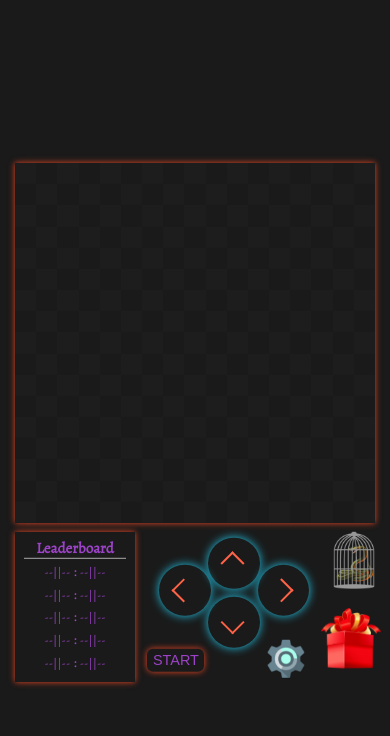
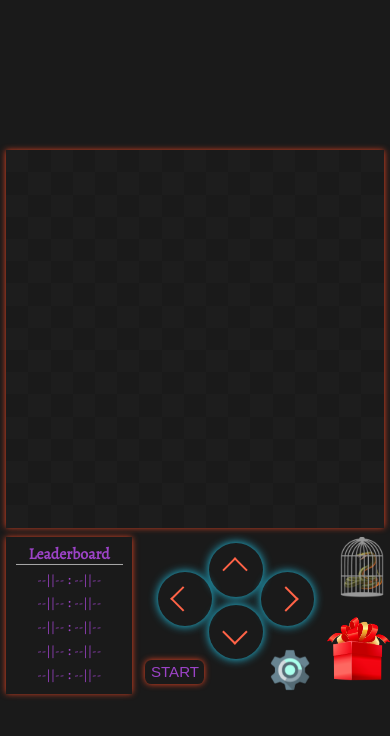
Before and after one commit to ArturZybin/snake-the-game, a website built with webpack: page src/index.html in a window 390 px wide. Built offline with nearby package versions, Linux system fonts and the light colour scheme.

Commit message:
Add setupZoom function, remove useless media queries from scss
setupZoom sets zoom on page load and resize

```diff
--- a/src/index.html
+++ b/src/index.html
@@ -14,7 +14,7 @@
     <link rel="shortcut icon" href="#"/>
 </head>
 <body>
-    <div class="container">
+    <div class="container" id="container">
         <div id="message" class="message" hidden></div>
 
         <div class="main-container" id='mainContainer'>
--- a/src/scripts/interfaceManager.js
+++ b/src/scripts/interfaceManager.js
@@ -10,7 +10,8 @@ export {
     changeScore,
     setScore,
     updateLeaderboard,
-    setupSavedLeaderboard
+    setupSavedLeaderboard,
+    setupZoom
 };
 
 
@@ -198,7 +199,6 @@ function setScore(score) {
 }
 
 
-
 function takeGift() {
     const giftBox = document.getElementById('gift');
     const giftsList = ['img/candy.png', 'img/cake.png', 'img/bear.png'];
@@ -207,3 +207,20 @@ function takeGift() {
     giftBox.src = giftsList[randomIndex];
     giftBox.style.animation = 'none';
 }
+
+
+function setupZoom() {
+    const container = document.getElementById('container');
+    const containerRect = container.getBoundingClientRect();
+    const windowWidth = document.documentElement.clientWidth;
+    const windowHeight = document.documentElement.clientHeight;
+
+    const widthRelation = windowWidth / containerRect.width;
+    const heightRelation = windowHeight / containerRect.height;
+
+    if (widthRelation > 1 && heightRelation > 1) return;
+
+    const zoom = Math.min(widthRelation, heightRelation);
+
+    document.body.style.zoom = zoom;
+}
--- a/src/scripts/mainGameScript.js
+++ b/src/scripts/mainGameScript.js
@@ -14,7 +14,8 @@ import {
     changeScore,
     setScore,
     updateLeaderboard,
-    setupSavedLeaderboard
+    setupSavedLeaderboard,
+    setupZoom
 } from './interfaceManager.js';
 
 import {
@@ -39,6 +40,10 @@ import {
 export {
     startGame
 }
+
+
+setupZoom();
+window.onresize = setupZoom;
 
 createNewField();
 setupSavedLeaderboard();
--- /dev/null
+++ b/src/scss/modules/mobile_responsive.scss
@@ -0,0 +1,50 @@
+@media (orientation: portrait) {
+    .container {
+        position: absolute;
+        top: 50%;
+        left: 50%;
+
+        width: 620px;
+        height: 885px;
+
+        transform: translate(-310px, -442px);
+    }
+    .leaderboard {
+        top: 625px;
+        left: 10px;
+    }
+    .arrows-container {
+        top: 330px;
+        left: 130px;
+
+        zoom: 1.9;
+    }
+    .cage,
+    .caged-snake {
+        top: 625px;
+        left: 540px;
+    }
+    .start-button {
+        top: 820px;
+        left: 230px;
+    }
+    .score-window {
+        top: 820px;
+        left: 230px;
+    }
+    .settings-button {
+        top: 800px;
+        left: 420px;
+    }
+    .gift {
+        top: 760px;
+        left: 520px;
+    }
+    .close-settings-button {
+        top: -35px;
+        left: 395px;
+    }
+    .message {
+        left: 10px;
+    }
+}
--- a/src/scss/modules/responsive.scss
+++ /dev/null
@@ -1,117 +0,0 @@
-@media screen and (max-width: 900px), screen and (max-height: 650px) {
-    body {
-        zoom: .7;
-
-        -moz-transform: scale(.7);
-        -moz-transform-origin: 0 0;
-    }
-}
-
-
-@media screen and (max-width: 600px), screen and (max-height: 450px) {
-    body {
-        zoom: .5;
-
-        -moz-transform: scale(.5);
-        -moz-transform-origin: 0 0;
-    }
-}
-
-
-@media screen and (min-width: 2500px), screen and (min-height: 2000px) {
-    body {
-        zoom: 1.5;
-
-        -moz-transform: scale(1.5);
-        -moz-transform-origin: 0 0;
-    }
-}
-
-
-@media (orientation: portrait) {
-    body {
-        zoom: 1.5;
-    }
-    .container {
-        position: absolute;
-        top: 50%;
-        left: 50%;
-
-        width: 620px;
-        height: 885px;
-
-        transform: translate(-310px, -442px);
-    }
-    .leaderboard {
-        top: 625px;
-        left: 10px;
-    }
-    .arrows-container {
-        top: 330px;
-        left: 130px;
-
-        zoom: 1.9;
-    }
-    .cage,
-    .caged-snake {
-        top: 625px;
-        left: 540px;
-    }
-    .start-button {
-        top: 820px;
-        left: 230px;
-    }
-    .score-window {
-        top: 820px;
-        left: 230px;
-    }
-    .settings-button {
-        top: 800px;
-        left: 420px;
-    }
-    .gift {
-        top: 760px;
-        left: 520px;
-    }
-    .close-settings-button {
-        top: -35px;
-        left: 395px;
-    }
-    .message {
-        left: 10px;
-    }
-}
-
-@media screen and (orientation: portrait) and (max-height: 1000px) {
-    body {
-        zoom: .9;
-    }
-}
-
-@media screen and (orientation: portrait) and (max-height: 800px),
-screen and (orientation: portrait) and (max-width: 550px) {
-    body {
-        zoom: .7;
-    }
-}
-
-@media screen and (orientation: portrait) and (max-height: 800px),
-screen and (orientation: portrait) and (max-width: 550px) {
-    body {
-        zoom: .7;
-    }
-}
-
-@media screen and (orientation: portrait) and (max-height: 600px),
-screen and (orientation: portrait) and (max-width: 450px) {
-    body {
-        zoom: .6;
-    }
-}
-
-@media screen and (orientation: portrait) and (max-height: 550px),
-screen and (orientation: portrait) and (max-width: 380px) {
-    body {
-        zoom: .5;
-    }
-}
--- a/src/scss/style.scss
+++ b/src/scss/style.scss
@@ -1,7 +1,7 @@
 @import "./modules/main";
 @import "./modules/food";
-@import "./modules/main-container";
+@import "./modules/main_container";
 @import "./modules/message";
 @import "./modules/settings";
 @import "./modules/snake";
-@import "./modules/responsive";
+@import "./modules/mobile_responsive";
```
Also changed, not shown: src/scss/modules/main_container.scss (renamed from src/scss/modules/main-container.scss).
